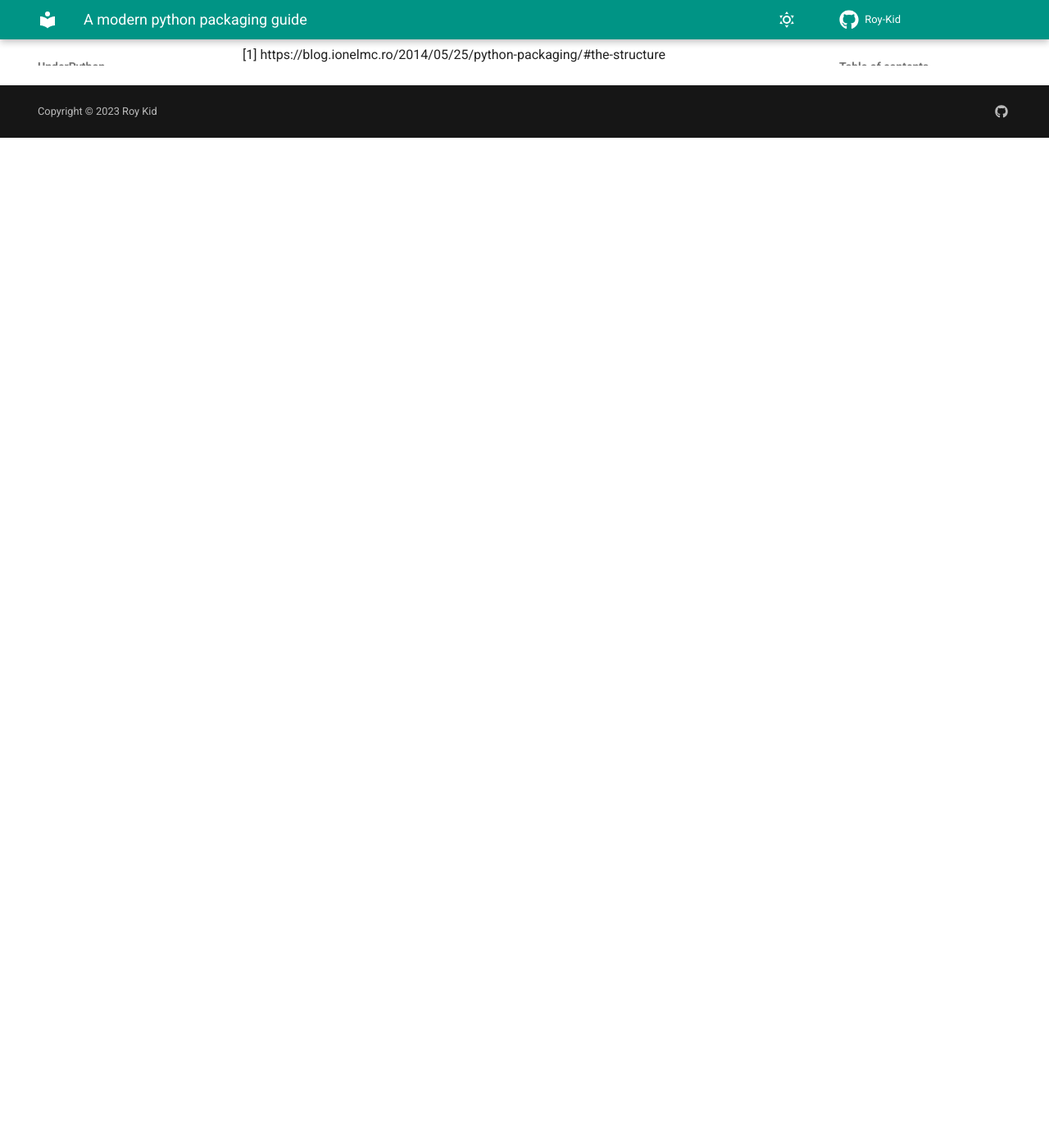
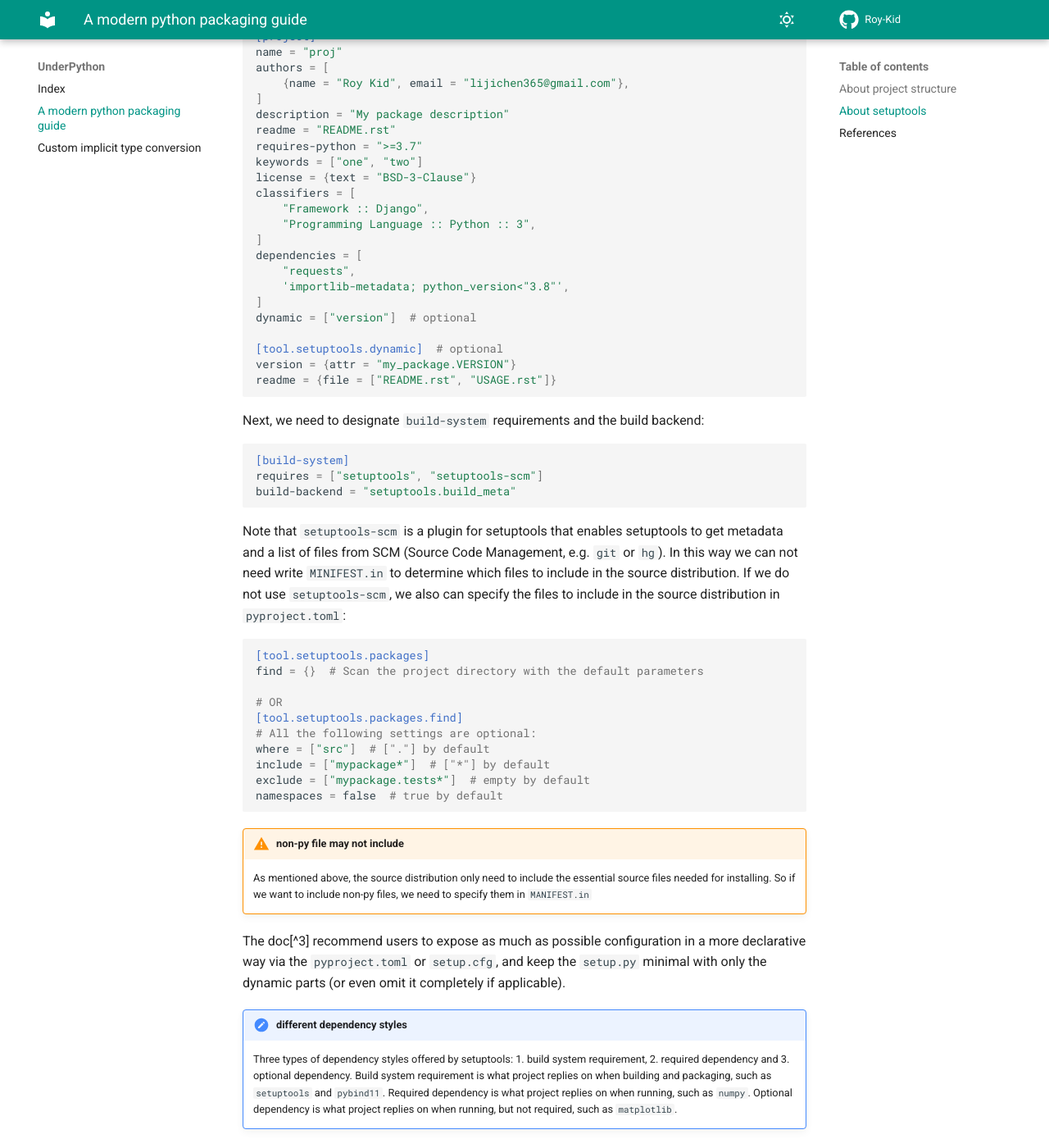
Before and after one commit to Roy-Kid/blog, an MkDocs documentation site: the page built from docs/UnderPython/u1.md, in a window 1280 px wide and 1400 px high, scrolled down 3323 px. Shown: the whole window at 82% size. Built offline with MkDocs 1.6.1 and Material for MkDocs 9.7.7, drawn with Linux system fonts in a browser that asks for light colours; before the commit the page ends 3491 px from its top, so only the background shows below that; some of the changed text lies outside the part shown.

Commit message:
add setuptools section

````diff
--- a/docs/UnderPython/u1.md
+++ b/docs/UnderPython/u1.md
@@ -107,6 +107,65 @@ Two new files are include in our project: `pyproject.toml` and `setup.py`. `pypr
 
     Built distribution(aka. wheel) requires a build step before it can be installed. This format does not imply that Python files have to be precompiled (Wheel intentionally does not include compiled Python files).
 
+First we should declear the metadata of our project in `pyproject.toml`:
+
+```toml
+[project]
+name = "proj"
+authors = [
+    {name = "Roy Kid", email = "lijichen365@gmail.com"},
+]
+description = "My package description"
+readme = "README.rst"
+requires-python = ">=3.7"
+keywords = ["one", "two"]
+license = {text = "BSD-3-Clause"}
+classifiers = [
+    "Framework :: Django",
+    "Programming Language :: Python :: 3",
+]
+dependencies = [
+    "requests",
+    'importlib-metadata; python_version<"3.8"',
+]
+dynamic = ["version"]  # optional
+
+[tool.setuptools.dynamic]  # optional
+version = {attr = "my_package.VERSION"}
+readme = {file = ["README.rst", "USAGE.rst"]}
+```
+
+Next, we need to designate `build-system` requirements and the build backend:
+```toml
+[build-system]
+requires = ["setuptools", "setuptools-scm"]
+build-backend = "setuptools.build_meta"
+```
+Note that `setuptools-scm` is a plugin for setuptools that enables setuptools to get metadata and a list of files from SCM (Source Code Management, e.g. `git` or `hg`). In this way we can not need write `MINIFEST.in` to determine which files to include in the source distribution. If we do not use `setuptools-scm`, we also can specify the files to include in the source distribution in `pyproject.toml`:
+
+```toml
+[tool.setuptools.packages]
+find = {}  # Scan the project directory with the default parameters
+
+# OR
+[tool.setuptools.packages.find]
+# All the following settings are optional:
+where = ["src"]  # ["."] by default
+include = ["mypackage*"]  # ["*"] by default
+exclude = ["mypackage.tests*"]  # empty by default
+namespaces = false  # true by default
+```
+!!! warning "non-py file may not include"
+
+    As mentioned above, the source distribution only need to include the essential source files needed for installing. So if we want to include non-py files, we need to specify them in `MANIFEST.in`
+
+
+The doc[^3] recommend users to expose as much as possible configuration in a more declarative way via the `pyproject.toml` or `setup.cfg`, and keep the `setup.py` minimal with only the dynamic parts (or even omit it completely if applicable).
+
+!!! note "different dependency styles"
+
+    Three types of dependency styles offered by setuptools: 1. build system requirement, 2. required dependency and 3. optional dependency. Build system requirement is what project replies on when building and packaging, such as `setuptools` and `pybind11`. Required dependency is what project replies on when running, such as `numpy`. Optional dependency is what project replies on when running, but not required, such as `matplotlib`.
+
 
 
 
````
